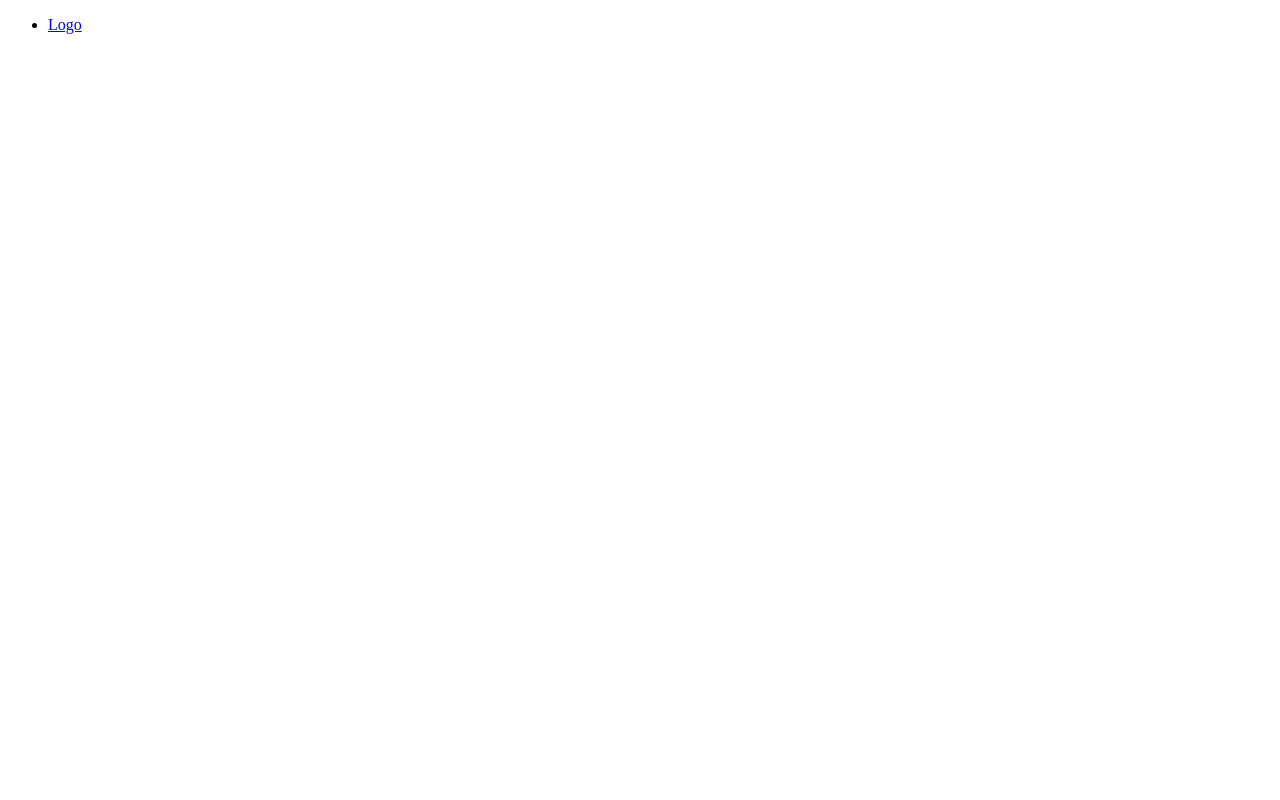
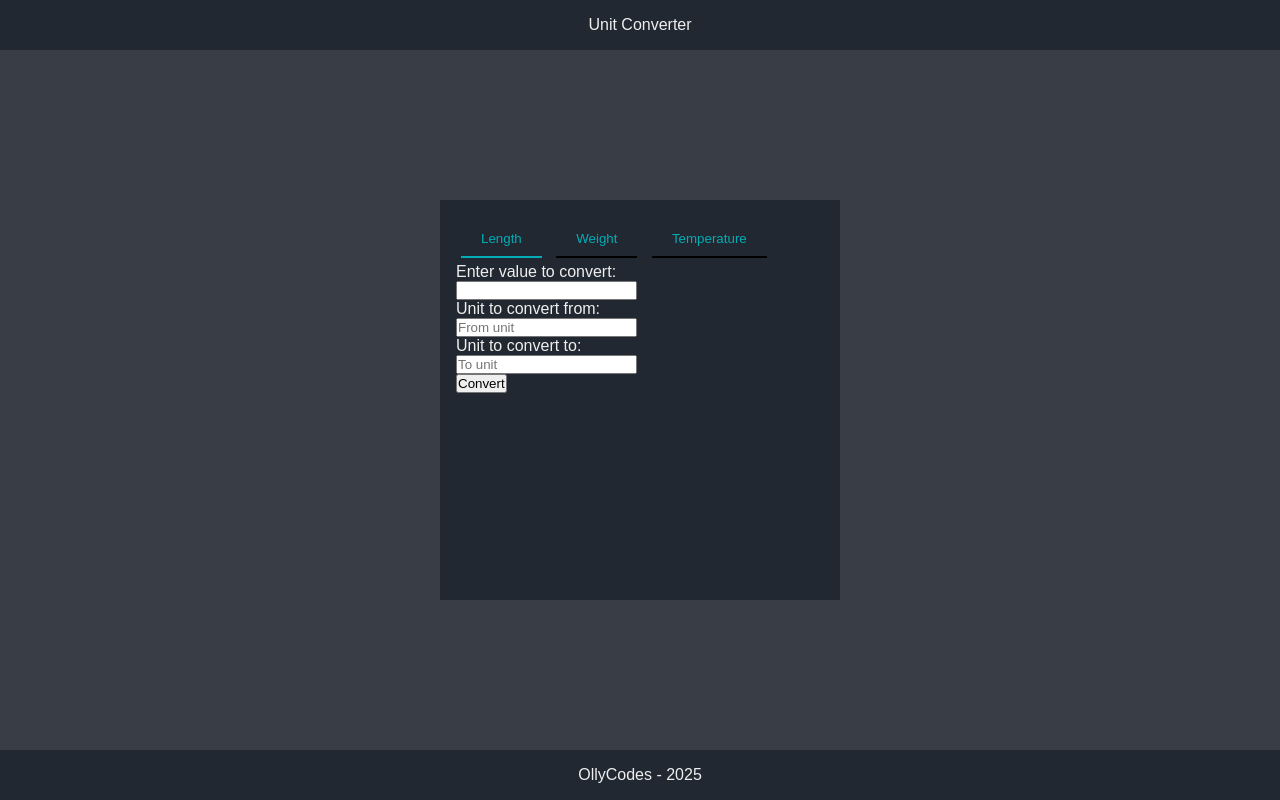
Before and after one commit to Olly-Codes/unit_converter, a Flask app: page / in a window 1280 px wide. Before the commit the page is almost empty. Run offline with Flask 3, Linux system fonts and the light colour scheme.

Commit message:
Added basic styling and inputs

```diff
--- a/main.py
+++ b/main.py
@@ -1,4 +1,4 @@
-from flask import Flask, redirect, render_template
+from flask import Flask, redirect, render_template, request
 
 app = Flask(__name__)
 
--- a/static/styles/style.css
+++ b/static/styles/style.css
@@ -0,0 +1,101 @@
+* {
+    margin: 0;
+    padding: 0;
+    box-sizing: border-box;
+}
+
+:root {
+    --primary-color: #222831;
+    --secondary-color: #393E46;
+
+    --button-color: #00ADB5;
+    --text-color: #EEEEEE;
+}
+
+body {
+    display: grid;
+    grid-template-rows: auto 1fr auto;
+    min-height: 100vh;
+
+    font-family: Arial, Helvetica, sans-serif;
+    color: var(--text-color);
+}
+
+/* ---------- Header & Nav ---------- */
+.header {
+    background-color: var(--primary-color);
+    color: var(--text-color);
+    padding: 1rem;
+}
+
+.nav {
+    width: 100%;
+    text-align: center;
+}
+
+.nav ul {
+    list-style-type: none;
+}
+
+.nav ul li a {
+    text-decoration: none;
+    color: var(--text-color);
+}
+
+/* ---------- Main content ---------- */
+.container {
+    background-color: var(--secondary-color);
+    padding: 2rem;
+
+    display: flex;
+    justify-content: center;
+    align-items: center;
+}
+
+.form-wrapper {
+    width: 400px;
+    height: 400px;
+    padding: 1rem;
+    background-color: var(--primary-color);
+
+    display: grid;
+    grid-template-rows: auto 1fr;
+}
+
+.btn-wrapper {
+    width: 100%;
+}
+
+.btn-wrapper .category-btn {
+    color: var(--button-color);
+    margin: 5px;
+    padding: 10px 20px;
+    cursor: pointer;
+    outline: none;
+    border-left: none;
+    border-top: none;
+    border-right: none;
+    background-color: transparent;
+}
+
+.active {
+    color: var(--button-color);
+    border-bottom: 2px solid var(--button-color);
+}
+
+.form-wrapper form {
+    display: flex;
+    flex-direction: column;
+    align-items: flex-start;
+}
+
+/* ---------- Footer ---------- */
+.footer {
+    background-color: var(--primary-color);
+    padding: 1rem;
+}
+
+.footer p {
+    width: 100%;
+    text-align: center;
+}
--- a/templates/base.html
+++ b/templates/base.html
@@ -4,13 +4,13 @@
     <meta charset="UTF-8">
     <meta name="viewport" content="width=device-width, initial-scale=1.0">
     <title>{% block title %}{% endblock %}</title>
-    <link rel="stylesheet" href="{{ url_for('static', filename='styles\style.css')}}">
+    <link rel="stylesheet" href="{{ url_for('static', filename='styles/style.css') }}">
 </head>
 <body>
     <header class="header">
         <nav class="nav">
             <ul>
-                <li><a href="#">Logo</a></li>
+                <li><a href="{{ url_for('index')}}">Unit Converter</a></li>
             </ul>
         </nav>
     </header>
@@ -21,7 +21,7 @@
     </main>
 
     <footer class="footer">
-
+        <p>OllyCodes - 2025</p>
     </footer>
 </body>
 </html>
--- a/templates/index.html
+++ b/templates/index.html
@@ -2,5 +2,24 @@
 {% block title %}Home - Unit Converter{% endblock %}
 
 {% block content %}
-    <div class="form-wrapper"></div>
+    <div class="form-wrapper">
+        <div class="btn-wrapper">
+            <button class="category-btn active">Length</button>
+            <button class="category-btn">Weight</button>
+            <button class="category-btn">Temperature</button>
+        </div>
+        <form action="#" method="post">
+            <input type="hidden" name="category" id="category" value="length">
+            <label for="">Enter value to convert:</label>
+            <input type="number" name="value">
+
+            <label for="">Unit to convert from:</label>
+            <input type="text" name="from_unit" placeholder="From unit">
+
+            <label for="">Unit to convert to:</label>
+            <input type="text" name="to_unit" placeholder="To unit">
+
+            <input type="submit" value="Convert">
+        </form>
+    </div>
 {% endblock %}
--- a/templates/temperature.html
+++ b/templates/temperature.html
@@ -1,2 +1,6 @@
 {% extends 'base.html' %}
 {% block title%}Temperature{% endblock %}
+
+{% block content %}
+    <div class="temp-wrapper"></div>
+{% endblock %}
--- a/templates/weight.html
+++ b/templates/weight.html
@@ -1,2 +1,6 @@
 {% extends 'base.html' %}
 {% block title%}Weight{% endblock %}
+
+{% block content %}
+    <div class="weight-wrapper"></div>
+{% endblock %}
```
